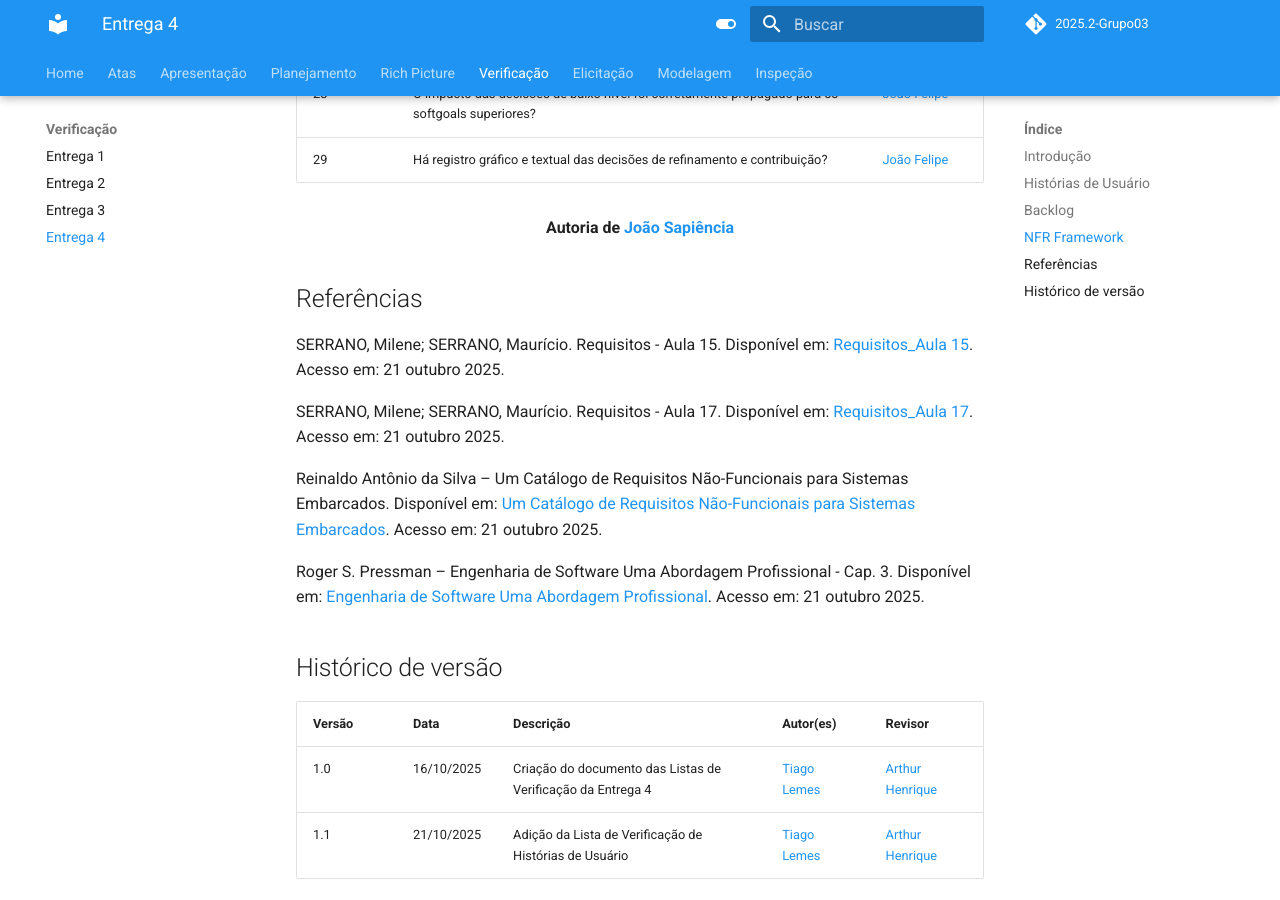
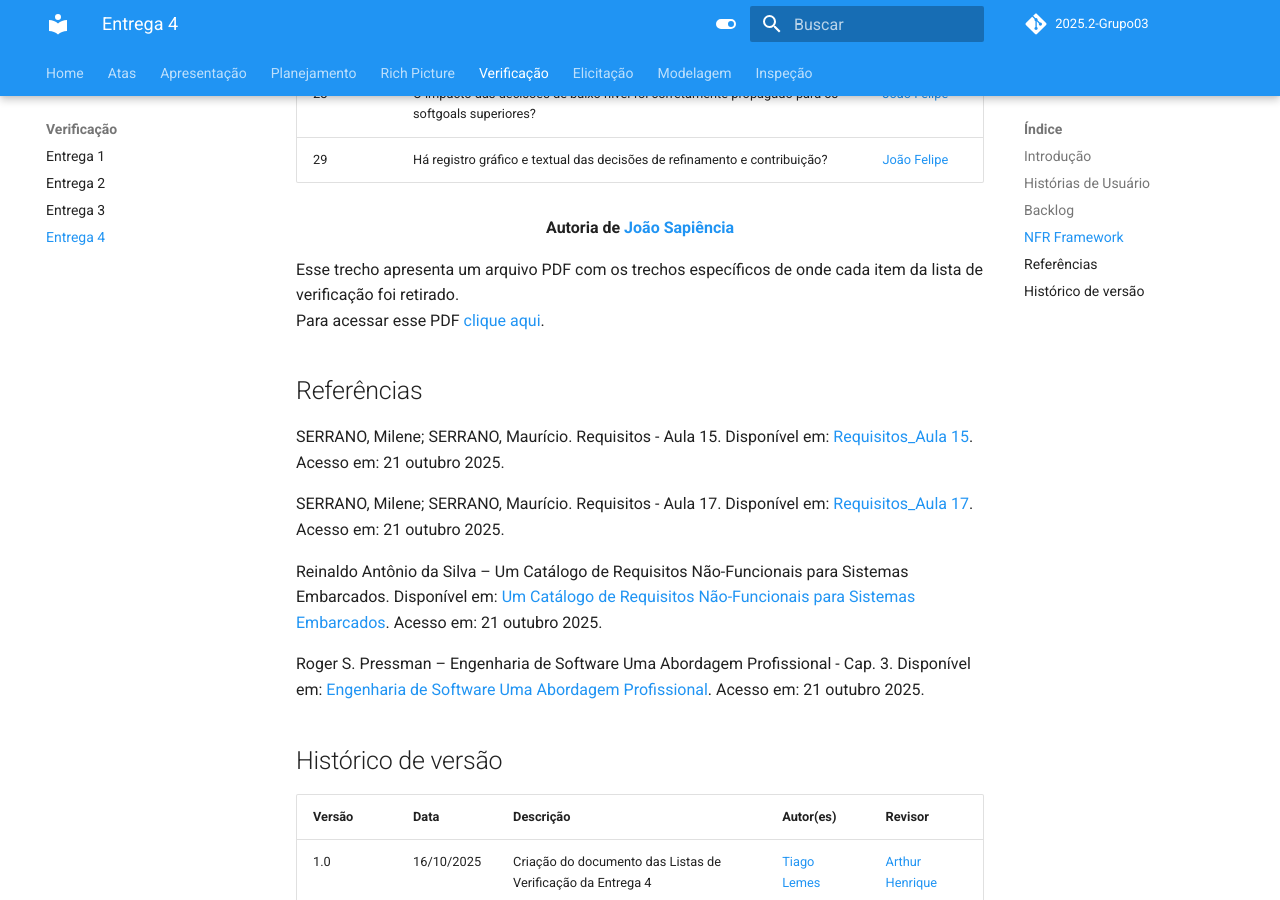
Before and after one commit to Requisitos-de-Software/2025.2-Grupo03, an MkDocs documentation site: the page built from docs/Verificacao/verificacao4.md, in a window 1280 px wide and 900 px high, scrolled down 4273 px. Built offline with MkDocs 1.6.1 and Material for MkDocs 9.7.7, drawn with Linux system fonts in a browser that asks for light colours; comment, search, counter and statistics services are not loaded.

Commit message:
alteração dos fonte pdf

```diff
--- a/docs/Verificacao/verificacao4.md
+++ b/docs/Verificacao/verificacao4.md
@@ -107,6 +107,9 @@ Para acessar esse PDF [clique aqui](../arquivos/LVBACKLOG.pdf).
     </strong>
 </div>
 
+Esse trecho apresenta um arquivo PDF com os trechos específicos de onde cada item da lista de verificação foi retirado.
+Para acessar esse PDF [clique aqui](../arquivos/listaverificaçãonfr.pdf).
+
 ## Referências
 
 SERRANO, Milene; SERRANO, Maurício. Requisitos - Aula 15. Disponível em: [Requisitos_Aula 15](../arquivos/backlog_aula.pdf). Acesso em: 21 outubro 2025.
```
Also changed, not shown: 1 other file.
